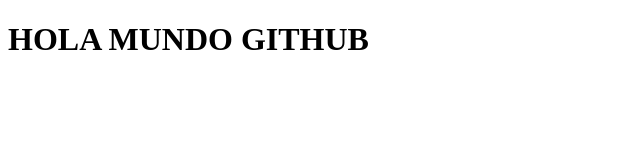
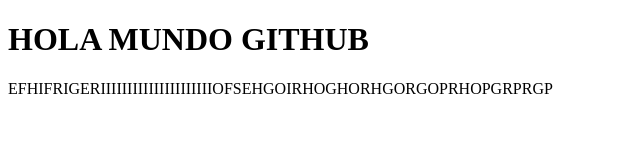
Before and after one commit to anamgonzalez98/laboratorio, a plain HTML site: page index.html in a window 1280 px wide. Shown: the whole page, without its empty margins (0-640 px from the left). Drawn offline with Linux system fonts and the light colour scheme.

Commit message:
texto
creacion de parrafo

```diff
--- a/index.html
+++ b/index.html
@@ -5,5 +5,6 @@
 </head>
   <body>
       <h1>HOLA MUNDO GITHUB</h1>
+      <p>EFHIFRIGERIIIIIIIIIIIIIIIIIIIIIOFSEHGOIRHOGHORHGORGOPRHOPGRPRGP</P>
   </body>
 </html>
```
